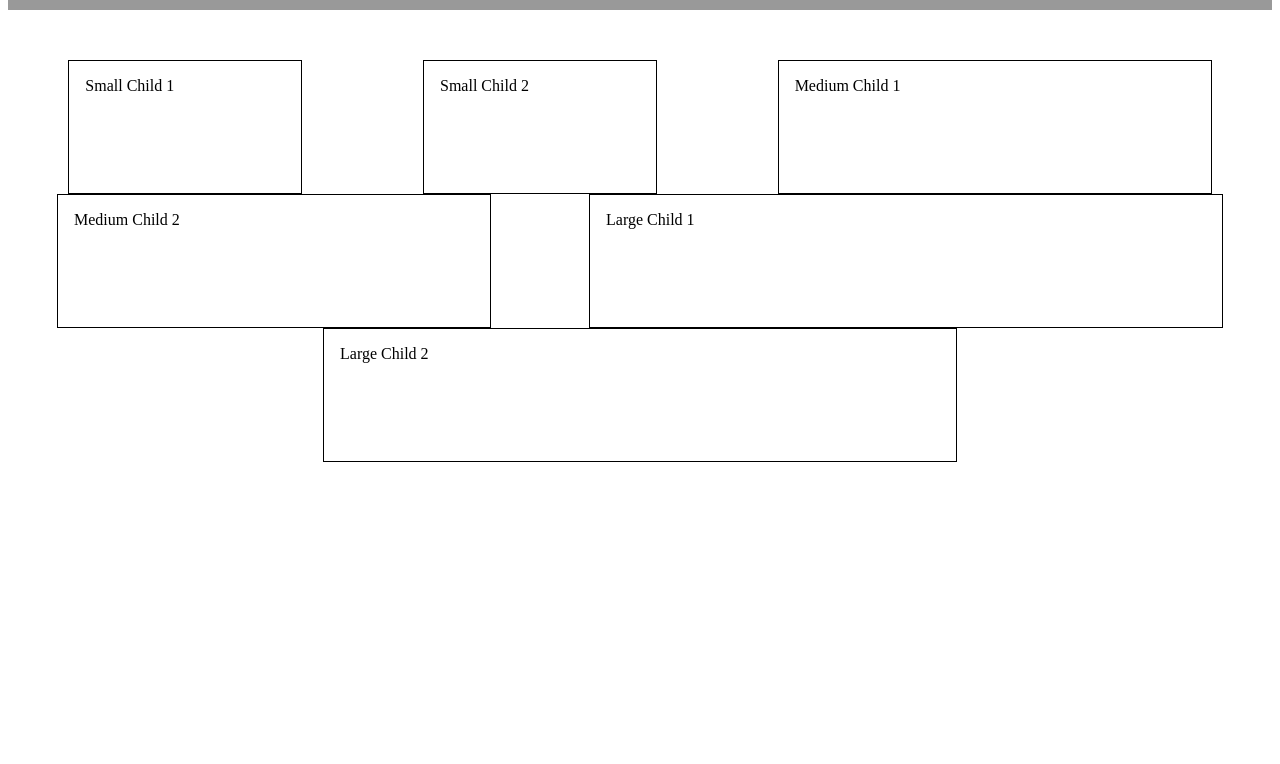
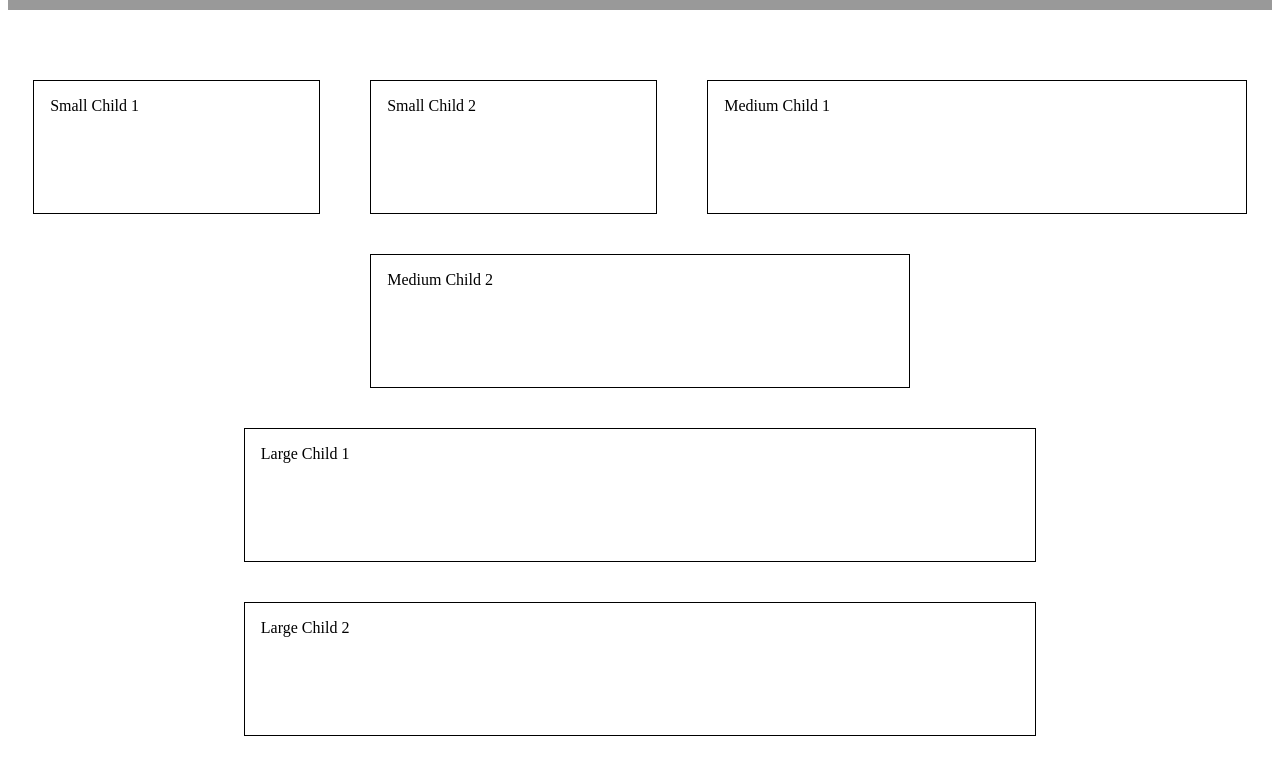
Before and after one commit to n-almana/responsive-mobile-layout, a plain HTML site: page index.html in a window 1280 px wide. Shown: the part 61-825 px from the top of the page. Before the commit the page ends 800 px from the top, so only its background shows below. Drawn offline with Linux system fonts and the light colour scheme.

Commit message:
Completed hw

```diff
--- a/styles.css
+++ b/styles.css
@@ -8,20 +8,21 @@
 .small, .medium, .large {
   border: 1px solid black;
   height: 100px;
+  margin: 20px;
 }
 
 .small {
-  width: 200px;
+  width: 20%;
   padding: 1em;
 }
 
 .medium {
-  width: 400px;
+  width: 40%;
   padding: 1em;
 }
 
 .large {
-  width: 600px;
+  width: 60%;
   padding: 1em;
 }
 
```
